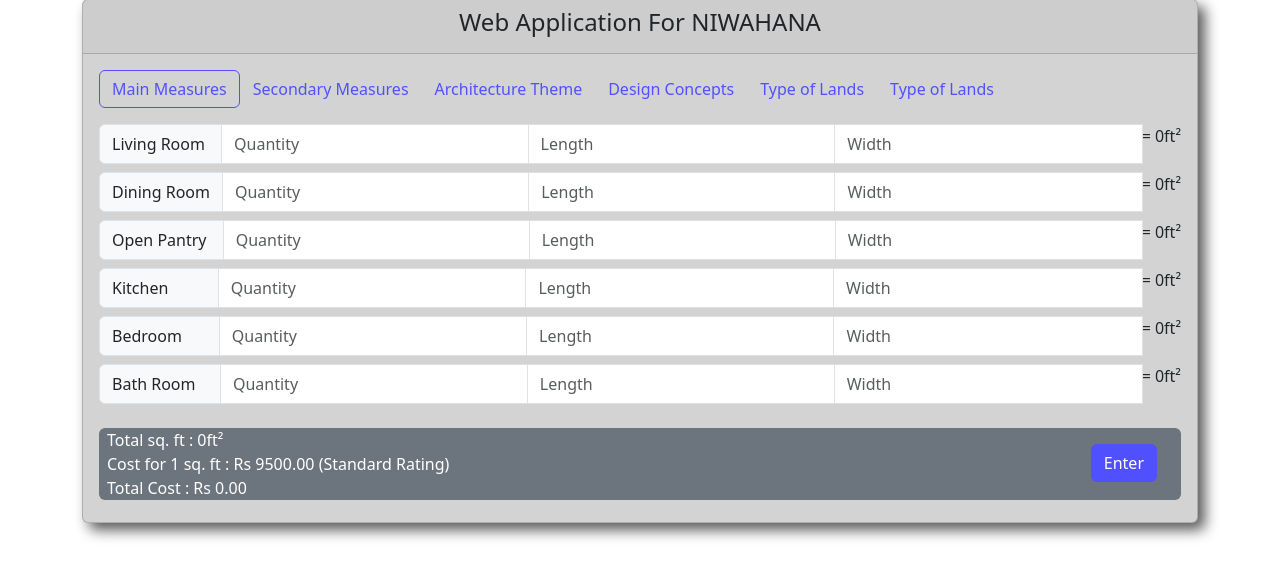
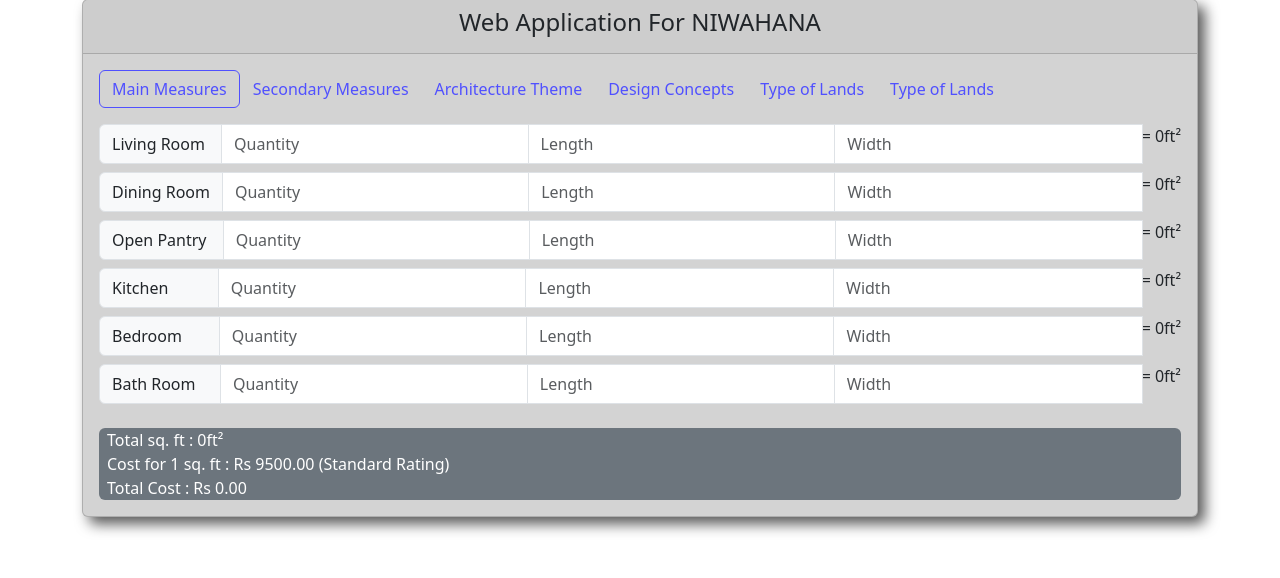
Before and after one commit to razorisuru/niwahana-app, a PHP site: page /niwahana-app/view.php in a window 1280 px wide. Shown: the part 106-684 px from the top of the page. Run offline with PHP 8.4, Linux system fonts and the light colour scheme; a user stored in the database is signed in.

Commit message:
Update view.php

```diff
--- a/view.php
+++ b/view.php
@@ -430,9 +430,9 @@
                 </div>
 
                 <!-- <button class="btn" type="button" onclick="multiply()">Calculate</button> -->
-                <div class="mx-auto p-4 mt-0 me-0 float-end">
+                <!-- <div class="mx-auto p-4 mt-0 me-0 float-end">
                     <input class="btn btnprofile" type="submit" name="submit" value="Enter" />
-                </div>
+                </div> -->
                 </form>
                 <div class="text-bg-secondary mt-4 rounded-2">
                     <div class="ms-2" id="sqft"></div>
```
